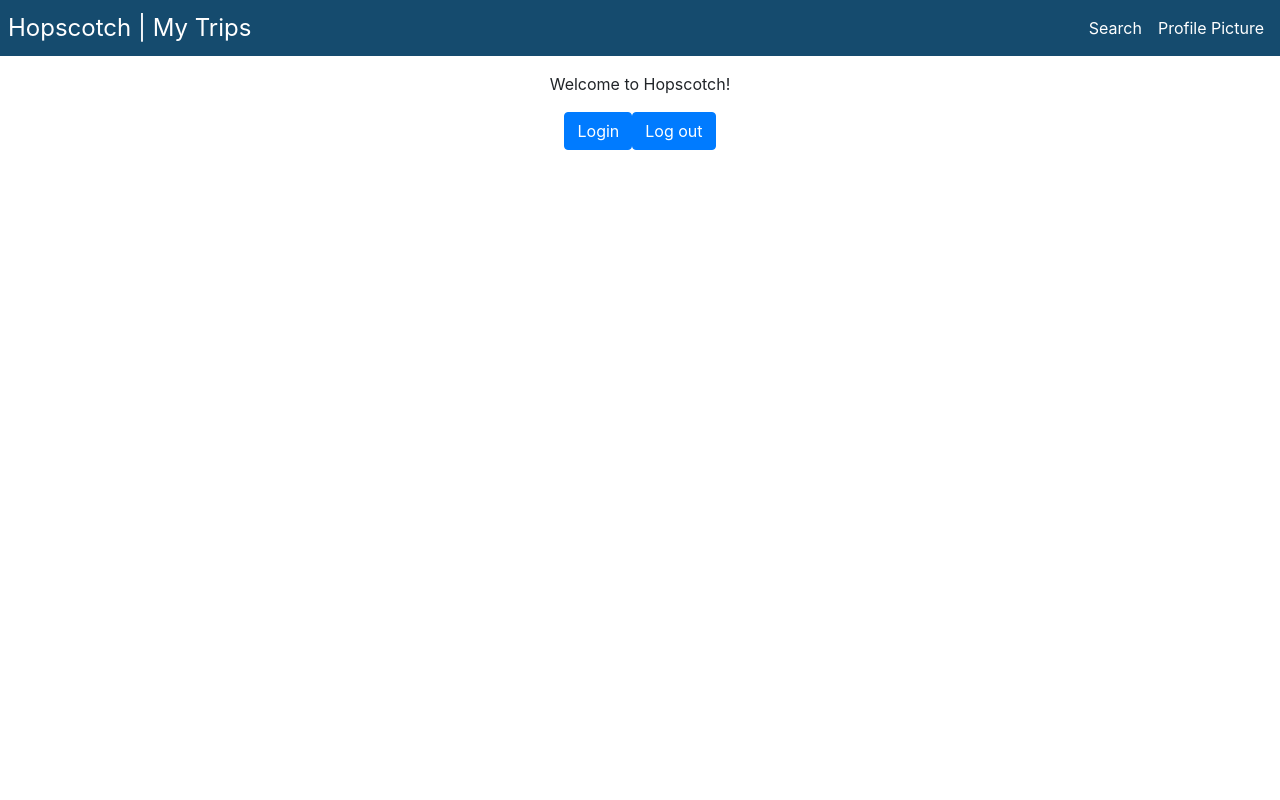
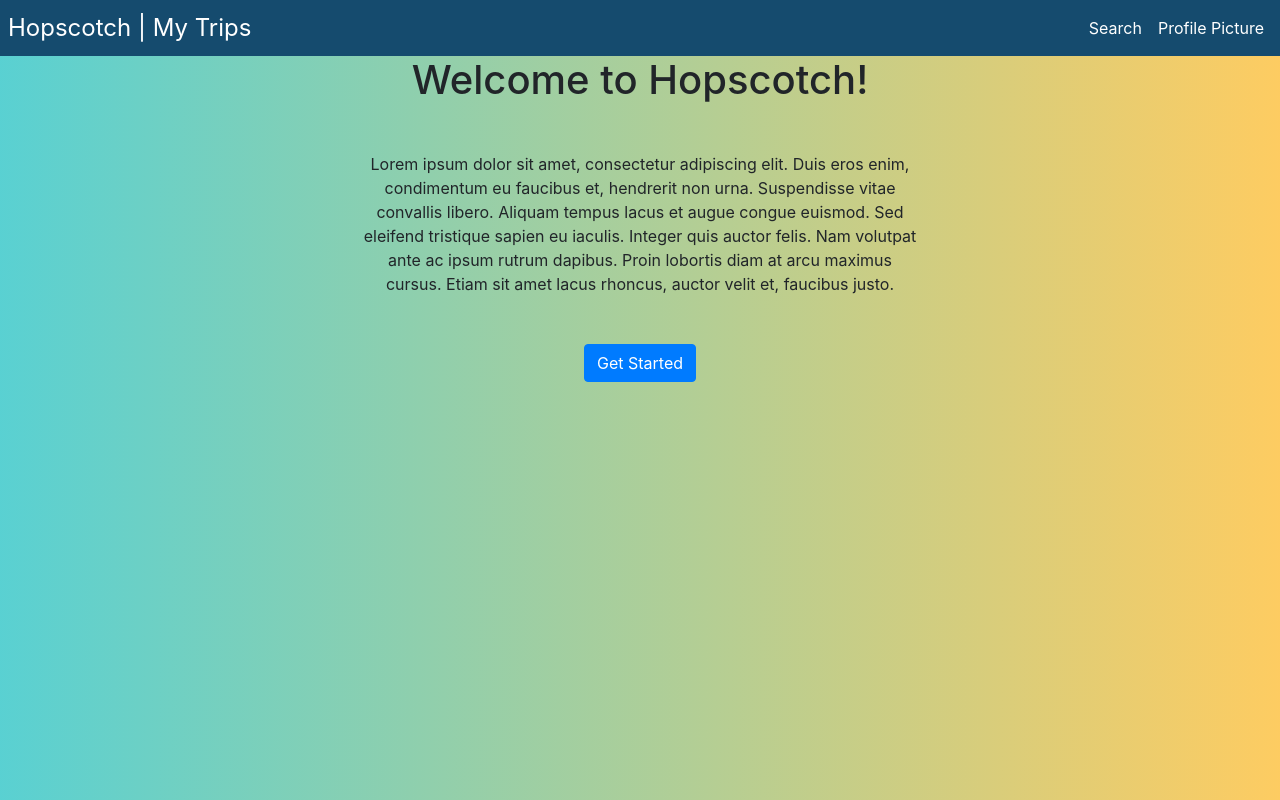
Before and after one commit to Vitko-SWE/HopScotch, a React (Create React App) app in the folder frontend/: page / in a window 1280 px wide. Built offline with nearby package versions, Linux system fonts and the light colour scheme; no server answers.

Commit message:
revamped landing page design

```diff
--- a/frontend/src/Components/Landing/Landing.css
+++ b/frontend/src/Components/Landing/Landing.css
@@ -0,0 +1,20 @@
+.para-center {
+  width: 50%;
+  margin: auto;
+}
+
+.container::after {
+  content: "";
+  opacity: 0.75;
+  /* background: url("./37d.jpg") no-repeat fixed top;
+  background-blend-mode: normal; */
+  background: rgb(34,193,195);
+  background: linear-gradient(90deg, rgba(34,193,195,1) 0%, rgba(253,187,45,1) 100%);
+  background-size: cover;
+  top: 0;
+  left: 0;
+  right: 0;
+  bottom: 0;
+  position: absolute;
+  z-index: -1;
+}
--- a/frontend/src/Components/Landing/Landing.js
+++ b/frontend/src/Components/Landing/Landing.js
@@ -8,19 +8,18 @@ export default function Landing() {
   const { user, isAuthenticated } = useAuth0();
 
   return (
-    <div>
-      <br />
-      <br />
-      <br />
-      <p>Welcome to Hopscotch!</p>
-      <LoginButton />
-      <LogoutButton />
-      <br />
+    <div class="container">
+      <h1>Welcome to Hopscotch!</h1>
+      <p class="para-center mt-5 mb-5">Lorem ipsum dolor sit amet, consectetur adipiscing elit. Duis eros enim, condimentum eu faucibus et, hendrerit non urna. Suspendisse vitae convallis libero. Aliquam tempus lacus et augue congue euismod. Sed eleifend tristique sapien eu iaculis. Integer quis auctor felis. Nam volutpat ante ac ipsum rutrum dapibus. Proin lobortis diam at arcu maximus cursus. Etiam sit amet lacus rhoncus, auctor velit et, faucibus justo.</p>
+      {!isAuthenticated && (
+        <LoginButton btntext="Get Started" />
+      )}
       {isAuthenticated && (
-        <div>
+        <div class="mt-5">
           <img src={user.picture} alt={user.name} />
           <h2>{user.name}</h2>
           <p>{user.email}</p>
+          <LogoutButton />
         </div>
       )}
     </div>
--- a/frontend/src/Components/LoginButton.js
+++ b/frontend/src/Components/LoginButton.js
@@ -2,8 +2,8 @@ import React from 'react'
 import { useAuth0 } from "@auth0/auth0-react";
 import { Button } from 'react-bootstrap';
 
-export default function LoginButton() {
+export default function LoginButton(props) {
     const { loginWithRedirect } = useAuth0();
 
-    return <Button onClick={() => loginWithRedirect({ redirectUri: window.location.origin + "/homepage" })}>Login</Button>
+    return <Button onClick={() => loginWithRedirect({ redirectUri: window.location.origin + "/homepage" })}>{props.btntext}</Button>
 }
--- a/frontend/src/Components/LogoutButton.js
+++ b/frontend/src/Components/LogoutButton.js
@@ -5,5 +5,5 @@ import { Button } from 'react-bootstrap';
 export default function LoginButton() {
     const { logout } = useAuth0();
 
-    return <Button onClick={() => logout()}>Log out</Button>
+    return <Button onClick={() => logout()}>Log Out</Button>
 }
--- a/frontend/src/Components/MenuBar/MenuBar.css
+++ b/frontend/src/Components/MenuBar/MenuBar.css
@@ -49,3 +49,8 @@
 .menubar_nav_items a:active {
     color: tomato;
 }
+
+.sticky-nav {
+  position: sticky;
+  top: 0;
+}
--- a/frontend/src/Components/MenuBar/MenuBar.js
+++ b/frontend/src/Components/MenuBar/MenuBar.js
@@ -3,7 +3,7 @@ import './MenuBar.css'
 
 
 const menubar = props => (
-    <header className="menubar">
+    <header className="menubar sticky-nav">
         <nav className="menubar_navigation">
             <div className="menubar_logo"><a href="/">Hopscotch | My Trips</a></div>
             <div className="spacer" />
```
Also changed, not shown: 1 other file (tests, documents, lock files or other folders).
